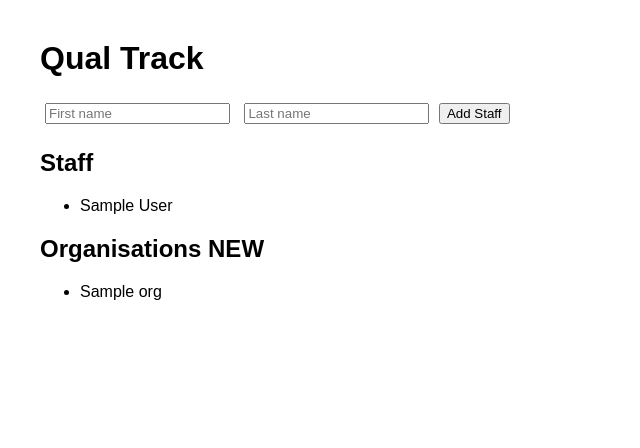
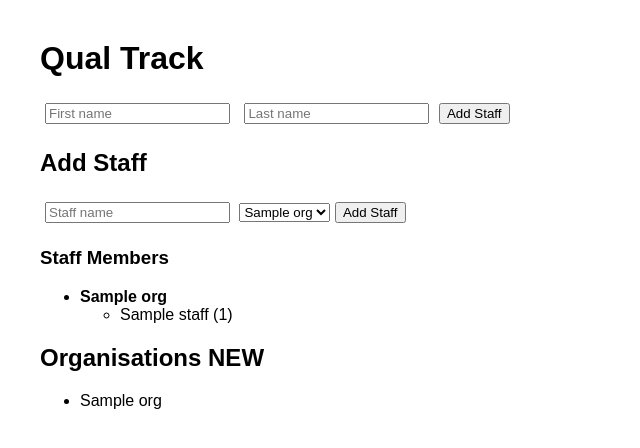
Before and after one commit to csdservices/qualification-tracker-mvp, a FastAPI app: template app/templates/index.html in a window 1280 px wide. Shown: the top 448 px of the page, without its empty margins (0-640 px from the left). Run offline with FastAPI, Linux system fonts and the light colour scheme; the template is opened without the code that fills it: most values are stand-ins (such as "Sample title", 1, 10 or a date in 2020); parts of the project's set-up code (start-up, migrations or seed data) failed here and were passed over.

Commit message:
update for staff and quals

```diff
--- a/app/main.py
+++ b/app/main.py
@@ -49,11 +49,28 @@ def read_organisations(db: Session = Depends(get_db)):
         for org in organisations
     ]
 
-# -- tempo organisation add for check TO DELETE --
-@app.get("/seed")
-def seed(db: Session = Depends(get_db)):
-    org = models.Organisation(name="Demo Swim School")
-    db.add(org)
+
+# -- ADDING STAFF VIA WEB FORM --
+from fastapi import Form
+from fastapi.responses import RedirectResponse
+from starlette.status import HTTP_303_SEE_OTHER
+
+@app.post("/staff")
+def create_staff(
+    name: str = Form(...),
+    organisation_id: int = Form(...),
+    db: Session = Depends(get_db)
+):
+    # Check if staff already exists? (Optional, for multi-org scenario)
+    staff = Staff(name=name)
+    db.add(staff)
     db.commit()
-    db.refresh(org)
-    return {"id": org.id, "name": org.name}
+    db.refresh(staff)
+
+    # Link staff to organisation
+    org = db.query(models.Organisation).get(organisation_id)
+    if org:
+        org.staff_members.append(staff)
+        db.commit()
+
+    return RedirectResponse("/", status_code=HTTP_303_SEE_OTHER)
--- a/app/templates/index.html
+++ b/app/templates/index.html
@@ -17,10 +17,30 @@
     <button type="submit">Add Staff</button>
 </form>
 
-<h2>Staff</h2>
+<h2>Add Staff</h2>
+<form action="/staff" method="post">
+    <input type="text" name="name" placeholder="Staff name" required>
+
+    <select name="organisation_id" required>
+        {% for org in organisations %}
+            <option value="{{ org.id }}">{{ org.name }}</option>
+        {% endfor %}
+    </select>
+
+    <button type="submit">Add Staff</button>
+</form>
+
+<h3>Staff Members</h3>
 <ul>
-    {% for s in staff %}
-        <li>{{ s.first_name }} {{ s.last_name }}</li>
+    {% for org in organisations %}
+        <li>
+            <strong>{{ org.name }}</strong>
+            <ul>
+                {% for staff in org.staff_members %}
+                    <li>{{ staff.name }} ({{ staff.uid }})</li>
+                {% endfor %}
+            </ul>
+        </li>
     {% endfor %}
 </ul>
 
```
Also changed, not shown: app/models.py (+29 -4 lines).
